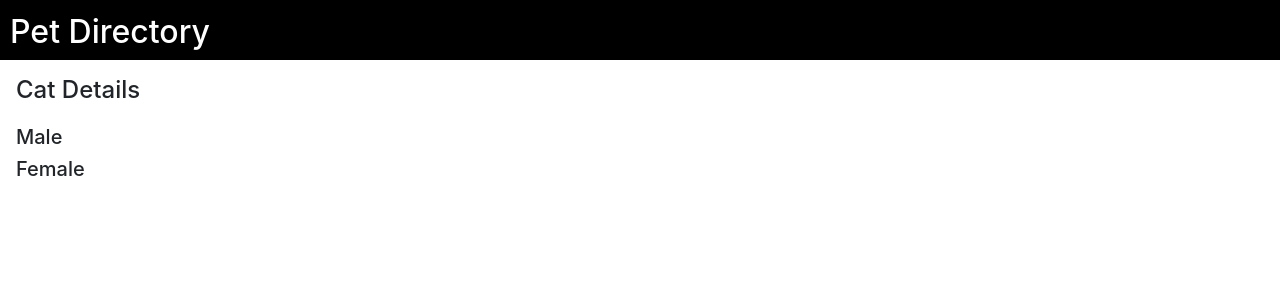
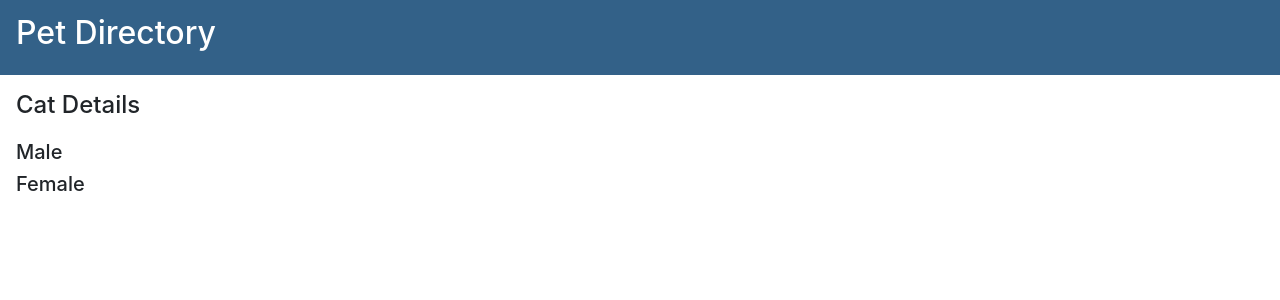
Before and after one commit to mithunprem/cat-details, a React (Create React App) app: page / in a window 1280 px wide. Shown: the top 300 px of the page. Built offline with nearby package versions, Linux system fonts and the light colour scheme; no server answers.

Commit message:
Fix some header css.

```diff
--- a/src/styles/header.scss
+++ b/src/styles/header.scss
@@ -1,12 +1,12 @@
 .pet-details-header {
-  background-color: #000000;
-  height: 60px;
+  background-color: #336188;
+  height: 4.6875rem;
   display: flex;
   justify-content: left;
   align-items: center;
 
   .header-text {
-    margin: 5px 0 0 10px;
+    padding-left: 1rem;
     color: #ffffff;
   }
 }
```
